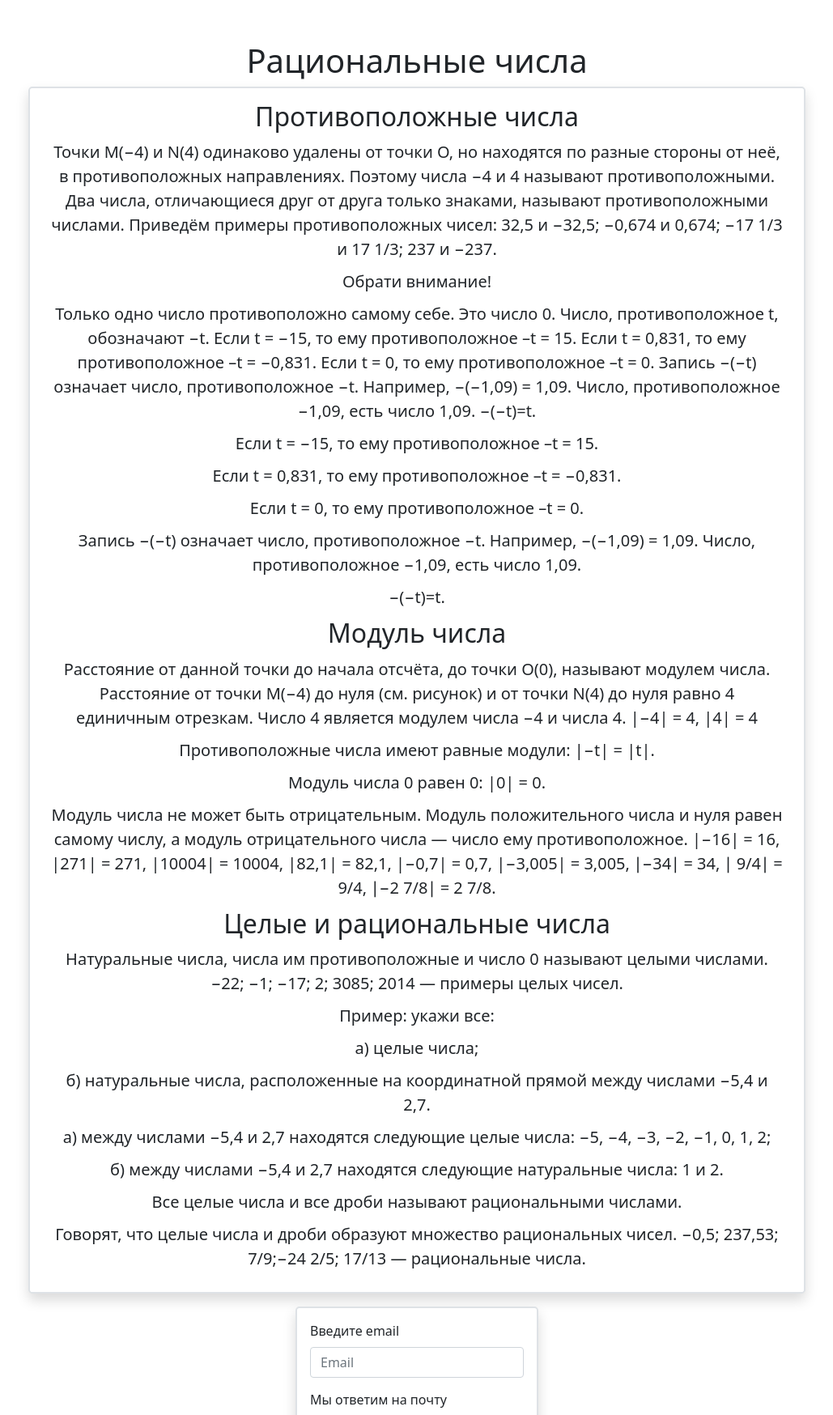
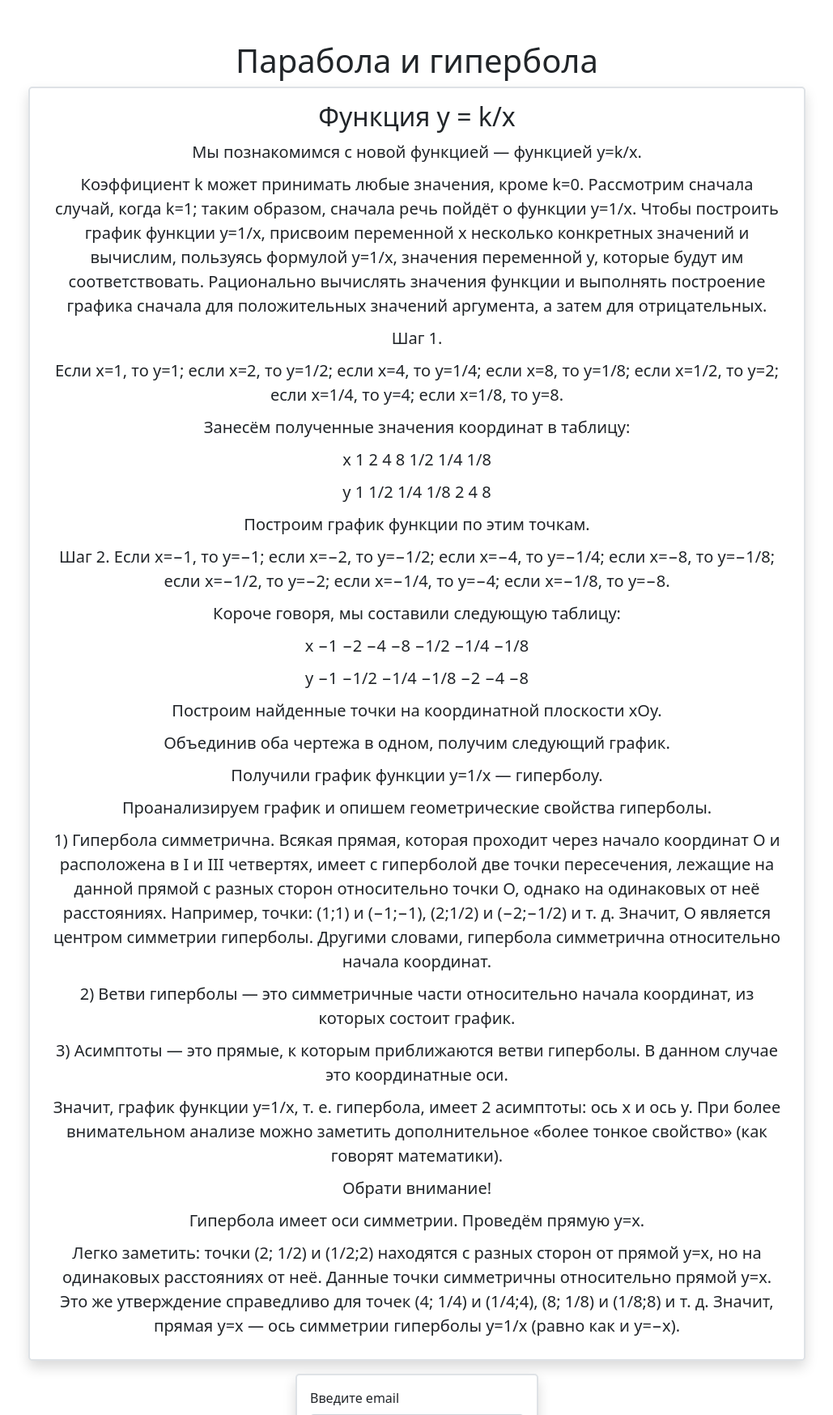
Before and after one commit to bladekeys/sipi_project, a Python web app: template templates/8klass_parab_hyperb.html in a window 1280 px wide. Shown: the part 73-1821 px from the top of the page at 81% size, without its empty margins (125-1154 px from the left). Run offline with Jinja, Linux system fonts and the light colour scheme; the template is opened without the code that fills it, so the values that code supplies are empty; some libraries are stand-ins or nearby versions.

Commit message:
2345678шгнпа

```diff
--- a/templates/7klass_kv_func.html
+++ b/templates/7klass_kv_func.html
@@ -41,7 +41,7 @@
 
 <body>
 <div style="text-align: center; margin-top: 100px;">
-    <h1 class="">Решение систем линейных уравнений с двумя переменными</h1>
+    <h1 class="">Квадратичные функции</h1>
 </div>
 <div class="books_profile border border-2 rounded-3 shadow w-75 p-3 mb-3 bg-body rounded">
   <h2 class="">Основные понятия</h2>
--- a/templates/7klass_mnogochleni.html
+++ b/templates/7klass_mnogochleni.html
@@ -41,7 +41,7 @@
 
 <body>
 <div style="text-align: center; margin-top: 100px;">
-    <h1 class="">Решение систем линейных уравнений с двумя переменными</h1>
+    <h1 class="">Многочлены</h1>
 </div>
 <div class="books_profile border border-2 rounded-3 shadow w-75 p-3 mb-3 bg-body rounded">
   <h2 class="">Основные понятия</h2>
--- a/templates/7klass_odnochleni.html
+++ b/templates/7klass_odnochleni.html
@@ -41,7 +41,7 @@
 
 <body>
 <div style="text-align: center; margin-top: 100px;">
-    <h1 class="">Решение систем линейных уравнений с двумя переменными</h1>
+    <h1 class="">Одночлены</h1>
 </div>
 <div class="books_profile border border-2 rounded-3 shadow w-75 p-3 mb-3 bg-body rounded">
   <h2 class="">Основные понятия</h2>
--- a/templates/8klass_parab_hyperb.html
+++ b/templates/8klass_parab_hyperb.html
@@ -41,101 +41,108 @@
 
 <body>
 <div style="text-align: center; margin-top: 100px;">
-    <h1 class="">Рациональные числа</h1>
+    <h1 class="">Парабола и гипербола</h1>
 </div>
 <div class="books_profile border border-2 rounded-3 shadow w-75 p-3 mb-3 bg-body rounded">
-    <h2 class="">Противоположные числа</h2>
+    <h2 class="">Функция y = k/x</h2>
     <p style="margin: 10px; font-size: 20px;">
-Точки M(−4) и N(4) одинаково удалены от точки O, но находятся по разные стороны от неё, в противоположных направлениях.
-Поэтому числа −4 и 4 называют противоположными.
-Два числа, отличающиеся друг от друга только знаками, называют противоположными числами.
-Приведём примеры противоположных чисел:
-32,5 и −32,5; −0,674 и 0,674; −17 1/3 и 17 1/3; 237 и −237.
+Мы познакомимся с новой функцией — функцией  y=k/x.
+</p>
+    <p style="margin: 10px; font-size: 20px;">
+        Коэффициент k может принимать любые значения, кроме k=0. Рассмотрим сначала случай, когда k=1; таким образом, сначала речь пойдёт о функции y=1/x.
+Чтобы построить график функции y=1/x, присвоим переменной x несколько конкретных значений и вычислим, пользуясь формулой  y=1/x, значения переменной y, которые будут им соответствовать. Рационально вычислять значения функции и выполнять построение графика сначала для положительных значений аргумента, а затем для отрицательных.
+</p>
+    <p style="margin: 10px; font-size: 20px;">
+        Шаг 1.
+</p>
+    <p style="margin: 10px; font-size: 20px;">
+        Если  x=1, то y=1;
+если x=2, то y=1/2;
+если x=4, то y=1/4;
+если x=8, то y=1/8;
+если x=1/2, то y=2;
+если x=1/4, то y=4;
+если x=1/8, то y=8.
+
+</p>
+    <p style="margin: 10px; font-size: 20px;">
+        Занесём полученные значения координат в таблицу:
+</p>
+    <p style="margin: 10px; font-size: 20px;">
+        x	1	2	4	8	1/2	1/4	1/8
+</p>
+    <p style="margin: 10px; font-size: 20px;">
+        y	1	1/2	1/4	1/8	2	4	8
+</p>
+    <p style="margin: 10px; font-size: 20px;">
+        Построим график функции по этим точкам.
+
+</p>
+    <p style="margin: 10px; font-size: 20px;">
+        Шаг 2.
+Если  x=−1, то y=−1;
+если x=−2, то y=−1/2;
+если x=−4, то y=−1/4;
+если x=−8, то y=−1/8;
+если x=−1/2, то y=−2;
+если x=−1/4, то y=−4;
+если x=−1/8, то y=−8.
+
+</p>
+    <p style="margin: 10px; font-size: 20px;">
+        Короче говоря, мы составили следующую таблицу:
+</p>
+    <p style="margin: 10px; font-size: 20px;">
+        x	−1	−2	−4	−8	−1/2	−1/4	−1/8
+
+</p>
+    <p style="margin: 10px; font-size: 20px;">
+        y	−1	−1/2	−1/4	−1/8	−2	−4	−8
+
+</p>
+    <p style="margin: 10px; font-size: 20px;">
+        Построим найденные точки на координатной плоскости xOy.
+
+</p>
+    <p style="margin: 10px; font-size: 20px;">
+        Объединив оба чертежа в одном, получим следующий график.
+
+</p>
+    <p style="margin: 10px; font-size: 20px;">
+        Получили график функции y=1/x — гиперболу.
+</p>
+    <p style="margin: 10px; font-size: 20px;">
+        Проанализируем график и опишем геометрические свойства гиперболы.
+</p>
+    <p style="margin: 10px; font-size: 20px;">
+        1) Гипербола симметрична. Всякая прямая, которая проходит через начало координат O и расположена в I и III четвертях, имеет с гиперболой две точки пересечения, лежащие на данной прямой с разных сторон относительно точки O, однако на одинаковых от неё расстояниях. Например, точки: (1;1) и (−1;−1), (2;1/2) и (−2;−1/2) и т. д.
+Значит, O является центром симметрии гиперболы. Другими словами, гипербола симметрична относительно начала координат.
+</p>
+    <p style="margin: 10px; font-size: 20px;">
+        2) Ветви гиперболы — это симметричные части относительно начала координат, из которых состоит график.
+</p>
+    <p style="margin: 10px; font-size: 20px;">
+        3) Асимптоты — это прямые, к которым приближаются ветви гиперболы. В данном случае это координатные оси.
+</p>
+    <p style="margin: 10px; font-size: 20px;">
+        Значит, график функции y=1/x, т. е. гипербола, имеет  2 асимптоты: ось x и ось y.
+При более внимательном анализе можно заметить дополнительное «более тонкое свойство» (как говорят математики).
+        </p>
+    <p style="margin: 10px; font-size: 20px;">
+        Обрати внимание!
+</p>
+    <p style="margin: 10px; font-size: 20px;">
+        Гипербола имеет оси симметрии.
+Проведём прямую y=x.
 
 
+
+</p>
+    <p style="margin: 10px; font-size: 20px;">
+        Легко заметить: точки (2;  1/2) и (1/2;2) находятся с разных сторон от прямой  y=x, но на одинаковых расстояниях от неё. Данные точки симметричны относительно прямой y=x. Это же утверждение справедливо для точек (4;  1/4) и (1/4;4), (8;  1/8) и (1/8;8) и т. д.  Значит, прямая y=x — ось симметрии гиперболы y=1/x (равно как и y=−x).
     </p>
     <p style="margin: 10px; font-size: 20px;">
             </p>
-    <p style="margin: 10px; font-size: 20px;">
-Обрати внимание!
-
-    </p>
-    <p style="margin: 10px; font-size: 20px;">
-Только одно число противоположно самому себе. Это число 0.
-Число, противоположное t,  обозначают −t.
-Если  t = −15, то ему противоположное –t = 15.
-Если t = 0,831, то ему противоположное –t = −0,831.
-Если  t = 0, то ему противоположное –t = 0.
-Запись −(−t) означает число, противоположное −t.
-Например, −(−1,09) = 1,09. Число, противоположное  −1,09, есть число 1,09.
- −(−t)=t.
-    </p>
-    <p style="margin: 10px; font-size: 20px;">
-        Если  t = −15, то ему противоположное –t = 15.
-
-    </p>
-    <p style="margin: 10px; font-size: 20px;">Если t = 0,831, то ему противоположное –t = −0,831.
-</p>
-    <p style="margin: 10px; font-size: 20px;">Если  t = 0, то ему противоположное –t = 0.
-</p>
-    <p style="margin: 10px; font-size: 20px;">
-Запись −(−t) означает число, противоположное −t.
-Например, −(−1,09) = 1,09. Число, противоположное  −1,09, есть число 1,09.
- </p>
-    <p style="margin: 10px; font-size: 20px;">
-−(−t)=t. </p>
-    <h2 class="">Модуль числа</h2>
-    <p style="margin: 10px; font-size: 20px;">
-Расстояние от данной точки до начала отсчёта, до точки О(0), называют модулем числа.
-Расстояние от точки M(−4) до нуля (см. рисунок) и от точки N(4) до нуля равно 4 единичным отрезкам.
-Число 4 является модулем числа −4 и числа 4.
-|−4| = 4, |4| = 4
- </p>
-    <p style="margin: 10px; font-size: 20px;">
-
-Противоположные числа имеют равные модули:
-|−t| = |t|.
-        </p>
-    <p style="margin: 10px; font-size: 20px;">
-Модуль числа 0 равен 0:
-|0| = 0.
-        </p>
-    <p style="margin: 10px; font-size: 20px;">
-Модуль числа не может быть отрицательным. Модуль положительного числа и нуля равен самому числу, а
-модуль отрицательного числа — число ему противоположное.
-|−16| = 16, |271| = 271, |10004| = 10004, |82,1| = 82,1, |−0,7| = 0,7, |−3,005| = 3,005, ∣−34∣ = 34, ∣ 9/4∣ = 9/4, ∣−2 7/8∣ = 2 7/8.
-</p>
-    <h2 class="">Целые и рациональные числа</h2>
-    <p style="margin: 10px; font-size: 20px;">
-Натуральные числа, числа им противоположные и число 0 называют целыми числами.
-−22;   −1;   −17;   2;   3085;   2014  —  примеры целых чисел.
-        </p>
-    <p style="margin: 10px; font-size: 20px;">
-Пример:
-укажи все:
-        </p>
-    <p style="margin: 10px; font-size: 20px;">
-а) целые числа;
-        </p>
-    <p style="margin: 10px; font-size: 20px;">
-б) натуральные числа,
-расположенные на координатной прямой между числами −5,4  и  2,7.
-        </p>
-    <p style="margin: 10px; font-size: 20px;">
-а) между числами −5,4  и  2,7 находятся следующие целые числа:
-−5,  −4,  −3,  −2,  −1,  0,  1, 2;
-        </p>
-    <p style="margin: 10px; font-size: 20px;">
-б) между числами −5,4  и  2,7 находятся следующие натуральные числа: 1 и 2.
-        </p>
-    <p style="margin: 10px; font-size: 20px;">
-Все целые числа и все дроби называют рациональными числами.
-        </p>
-    <p style="margin: 10px; font-size: 20px;">
-Говорят, что целые числа и дроби образуют множество рациональных чисел.
-−0,5;   237,53;  7/9;−24 2/5;   17/13  —  рациональные числа.
-
-    </p>
 </div>
 </body>
 
```
Also changed, not shown: templates/8klass_kv_ur.html (+47 -83 lines), 1 other file.
